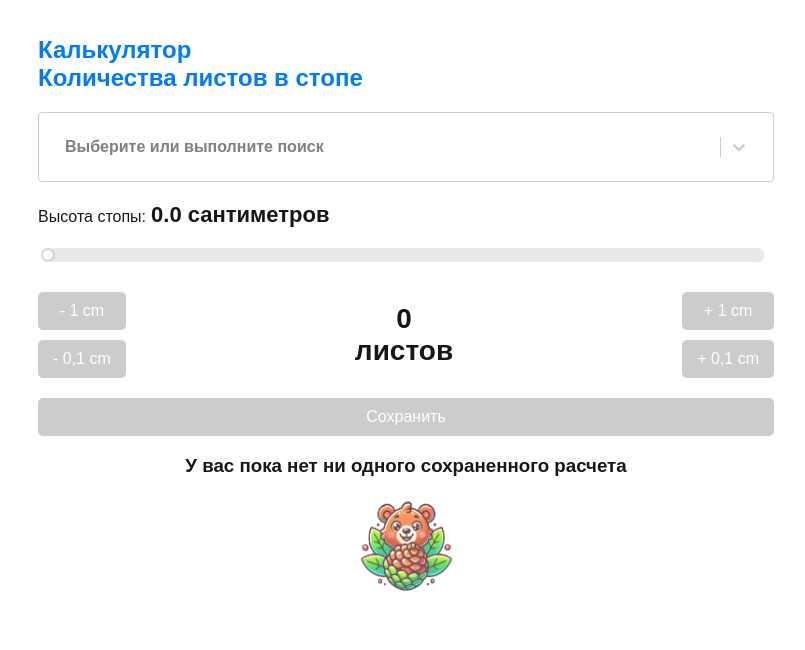
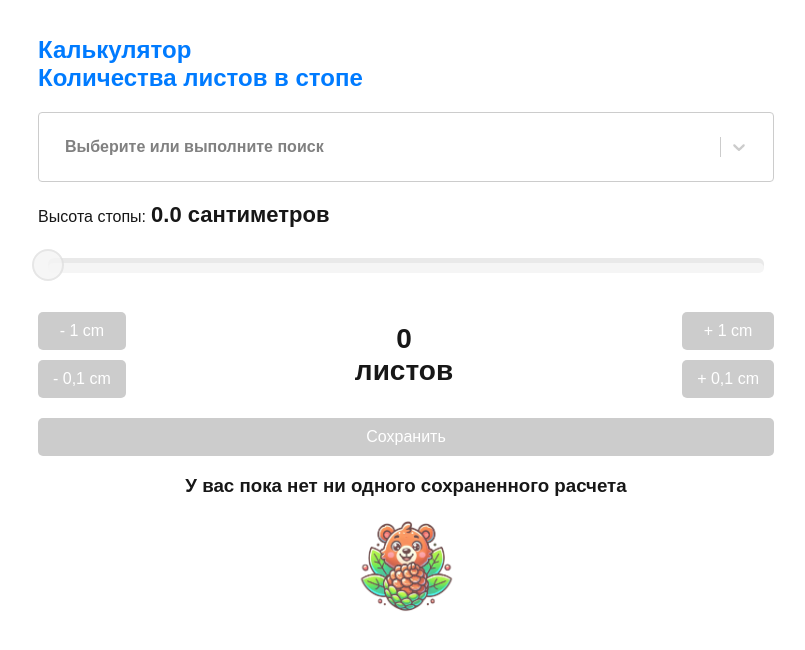
Before and after one commit to madekot/helpers-work, a Next.js app: page /sheet-calculator in a window 1280 px wide. Shown: the top 650 px of the page, without its empty margins (234-1039 px from the left). Built offline with nearby package versions, Linux system fonts and the light colour scheme.

Commit message:
feat: improves the UI of the range slider

```diff
--- a/src/components/CustomRangeSlider/CustomRangeSlider.tsx
+++ b/src/components/CustomRangeSlider/CustomRangeSlider.tsx
@@ -24,15 +24,40 @@ const CustomRangeSlider: React.FC<CustomRangeSliderProps> = ({
             <div style={{ flex: 1 }}>
                 <label htmlFor="height" style={{ marginRight: 5 }}>Высота стопы:</label>
                 <b style={{ fontSize: 22 }}>{height.toFixed(1)} {getCentimeterLabel(height)}</b>
-                <div style={{ marginTop: 20, marginBottom: 30, padding: '0 10px' }}>
+                <div style={{ marginTop: 30, marginBottom: 40, padding: '0 10px' }}>
                     <Slider
                         value={height}
                         min={0}
                         max={200}
                         step={0.1}
-                        handleStyle={{ zIndex: 0 }}
                         onChange={handleChange}
                         disabled={disabled}
+                        trackStyle={{
+                            backgroundColor: disabled ? '#e0e0e0' : '#007bff',
+                            height: 10,
+                        }}
+                        handleStyle={{
+                            borderColor: disabled ? '#e0e0e0' : '#007bff',
+                            height: 32,
+                            width: 32,
+                            marginTop: -14,
+                            backgroundColor: disabled ? '#f5f5f5' : '#fff',
+                            zIndex: 0,
+                            boxShadow: disabled
+                                ? 'none'
+                                : '0 4px 8px rgba(0, 123, 255, 0.5)',
+                        }}
+                        railStyle={{
+                            backgroundColor: disabled ? '#f5f5f5' : '#ddd',
+                            height: 10,
+                        }}
+                        dotStyle={{
+                            backgroundColor: disabled ? '#e0e0e0' : '#007bff',
+                            border: 'none',
+                        }}
+                        activeDotStyle={{
+                            borderColor: disabled ? '#e0e0e0' : '#007bff',
+                        }}
                     />
                 </div>
             </div>
```
